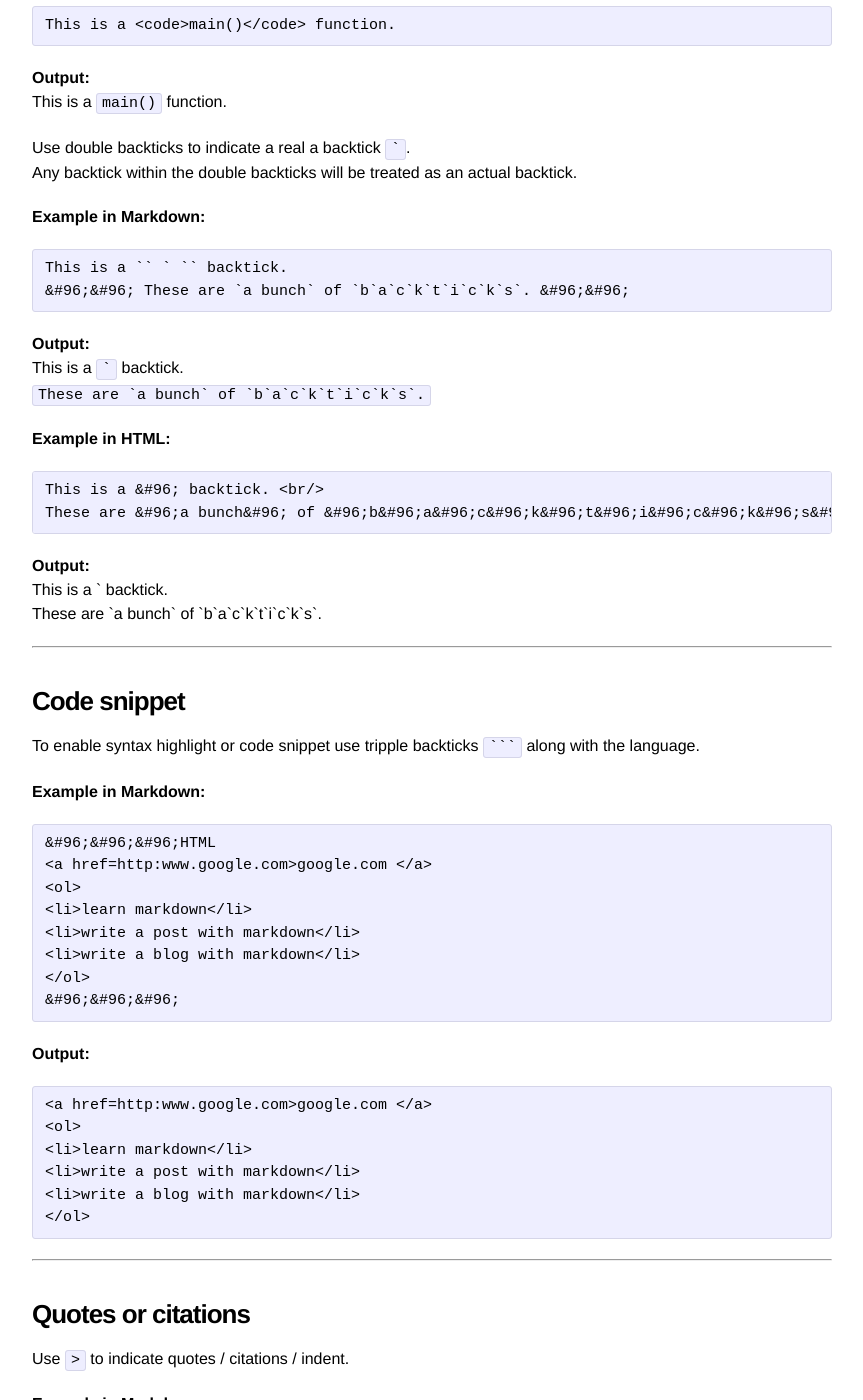
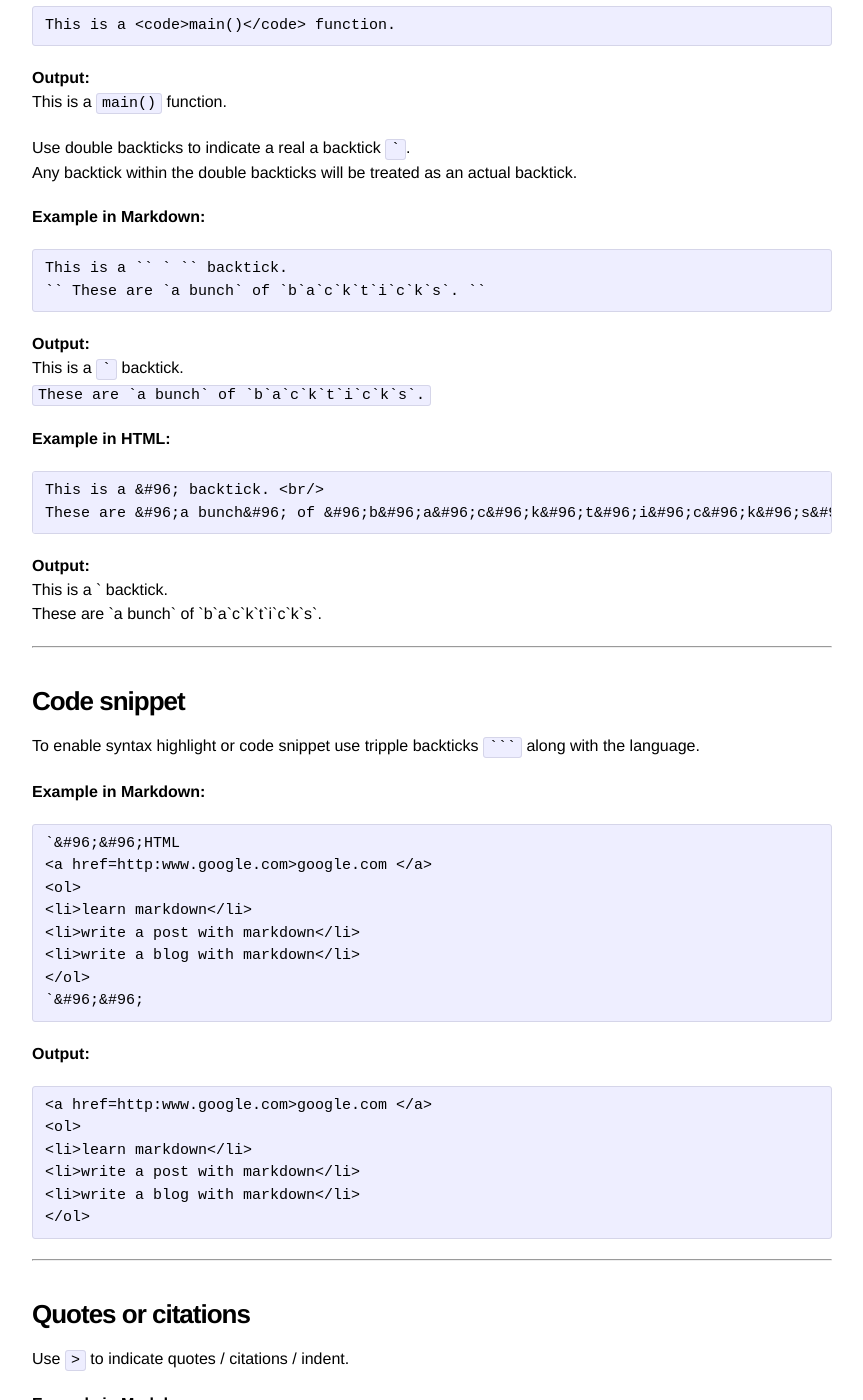
Before and after one commit to irvinleegc/irvinleegc.github.io, a Jekyll site: the page built from _posts/2017-01-09-Markdown-Syntax.md, in a window 1280 px wide and 1400 px high, scrolled down 4660 px. Shown: the whole window, without its empty margins (208-1071 px from the left). Built offline with Jekyll 4.4.1, drawn with Linux system fonts in a browser that asks for light colours; some of the changed text lies outside the part shown.

Commit message:
Update 2017-01-09-Markdown-Syntax.md

````diff
--- a/_posts/2017-01-09-Markdown-Syntax.md
+++ b/_posts/2017-01-09-Markdown-Syntax.md
@@ -89,14 +89,14 @@ Use colon `:` to indicate alignment.
 | No | Name | Team |
 |---:|:---|:---:|
 | 1 | John | A |
-| 2 | _Jane_ | B |
+| 2 | Jane | B |
 | 3 | Jake | \**F** |
 ```
 **Output:**
 | No | Name | Team |
 |---:|:---|:---:|
 | 1 | John | A |
-| 2 | _Jane_ | B |
+| 2 | Jane | B |
 | 3 | Jake | \**F** |
 
 -------------------
@@ -191,11 +191,11 @@ Any backtick within the double backticks will be treated as an actual backtick.
 **Example in Markdown:**
 ```Markdown
 This is a `` ` `` backtick.
-&#96;&#96; These are `a bunch` of `b`a`c`k`t`i`c`k`s`. &#96;&#96;
+`` These are `a bunch` of `b`a`c`k`t`i`c`k`s`. ``
 ```
 **Output:**
 This is a `` ` `` backtick.
-``These are `a bunch` of `b`a`c`k`t`i`c`k`s`.``
+`` These are `a bunch` of `b`a`c`k`t`i`c`k`s`. ``
 
 **Example in HTML:**
 ```HTML
@@ -214,14 +214,14 @@ To enable syntax highlight or code snippet use tripple backticks <code>```</code
 
 **Example in Markdown:**
 ```Markdown
-&#96;&#96;&#96;HTML
+`&#96;&#96;HTML
 <a href=http:www.google.com>google.com </a>
 <ol>
 <li>learn markdown</li>
 <li>write a post with markdown</li>
 <li>write a blog with markdown</li>
 </ol>
-&#96;&#96;&#96;
+`&#96;&#96;
 ```
 **Output:**
 ```HTML
````
